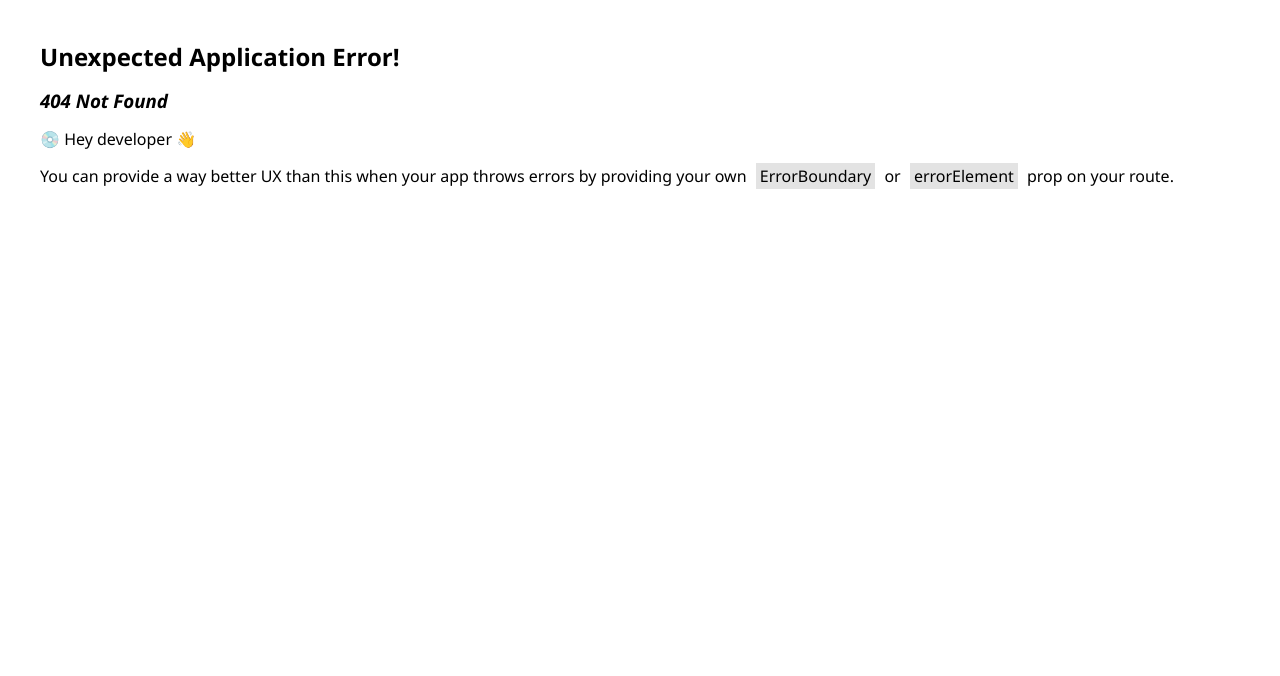
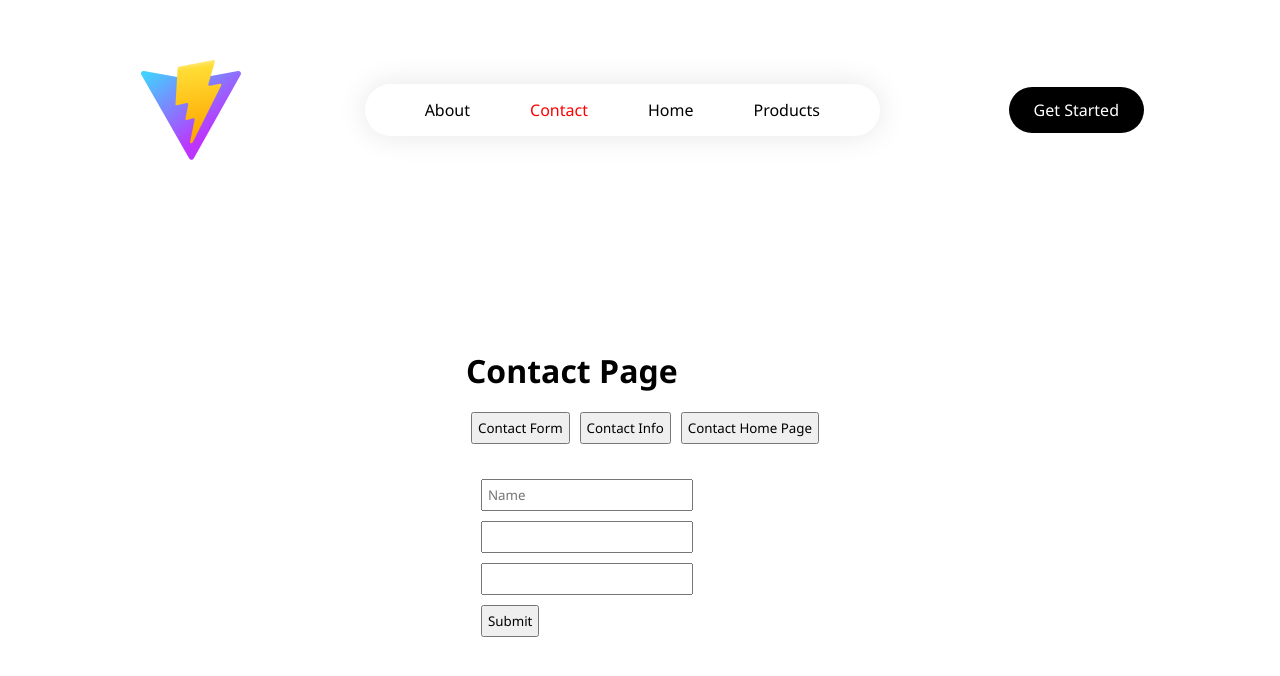
Before and after one commit to vivekwork2023/ReactRouter, a React (Vite) app: page /contact/form in a window 1280 px wide. Before the commit this address had no page. Shown: the top 676 px of the page. Built offline with nearby package versions, Linux system fonts and the light colour scheme.

Commit message:
Nested Layers

```diff
--- a/src/App.jsx
+++ b/src/App.jsx
@@ -6,12 +6,15 @@ import Home from './pages/Home';
 import About from './pages/About';
 import Contact from './pages/Contact';
 import RootLayout from './layout/RootLayout';
+import ContactLayout from './layout/ContactLayout';
+import ContactInfo from './components/ContactInfo';
+import ContactForm from './components/ContactForm';
 
 const App = () => {
 
   const router = createBrowserRouter(
     createRoutesFromElements(
-      <Route path='/' element={<RootLayout />}>
+      <Route path='' element={<RootLayout />}>
         <Route index element={<Home />} />
         {/* this index does not work until we include the {Outlet} in the RootLayout.
         When ever this renders, first it renders the RootLayout and then the rest */}
@@ -21,7 +24,11 @@ const App = () => {
 
         <Route path='about' element={<About />} />
 
-        <Route path='contact' element={<Contact />} />
+        <Route path='contact' element={<ContactLayout />} >
+          <Route path='info' element={<ContactInfo />} />
+          <Route path='form' element={<ContactForm />} />
+        </Route>
+
       </Route>
     )
   );
--- /dev/null
+++ b/src/components/ContactForm.jsx
@@ -0,0 +1,22 @@
+import React from 'react'
+
+const ContactForm = () => {
+  return (
+    <div>
+        <form action="">
+            <input type="text" placeholder='Name' />
+            <br />
+
+            <input type="email" className="Email" />
+            <br />
+
+            <input type="message" className="Message" />
+            <br />
+
+            <button type="submit"> Submit </button>
+        </form>
+    </div>
+  )
+}
+
+export default ContactForm
--- /dev/null
+++ b/src/components/ContactInfo.jsx
@@ -0,0 +1,14 @@
+import React from 'react'
+
+const ContactInfo = () => {
+    return (
+        <>
+            <div>Email: osjfio@gmail.com</div>
+            <div>Phone : 4567867 </div>
+            <div>Address: JIUHHUHIUJJKSFKNS</div>
+        </>
+
+    )
+}
+
+export default ContactInfo
--- a/src/components/Navbar.jsx
+++ b/src/components/Navbar.jsx
@@ -10,20 +10,20 @@ const Navbar = () => {
     <div className='navbar'>
         <img src={logo} alt='A log page' className='logo-img'/>
         <ul>
-          <NavLink to={'/about'}>
+          <NavLink to={'about'}>
             <li>About</li>
           </NavLink>
-          <NavLink to={'/contact'}>
+          <NavLink to={'contact'}>
             <li>Contact</li>
           </NavLink>
-          <NavLink to={'/'}>
+          <NavLink to={''}>
             <li>Home</li>
           </NavLink>
-          <NavLink to={'/products'}>
+          <NavLink to={'products'}>
             <li>Products</li>
           </NavLink>
         </ul>
-        <button onClick={() => { navigate('/about', {replace:true}) } }>Get Started</button>
+        <button onClick={() => { navigate('about', {replace:true}) } }>Get Started</button>
     </div>
   )
 }
--- /dev/null
+++ b/src/layout/ContactLayout.jsx
@@ -0,0 +1,14 @@
+import React from 'react';
+import Contact from '../pages/Contact';
+import { Outlet } from 'react-router-dom';
+
+const ContactLayout = () => {
+  return (
+    <div>
+        <Contact/>
+        <Outlet/>
+    </div>
+  )
+}
+
+export default ContactLayout
--- a/src/pages/Contact.jsx
+++ b/src/pages/Contact.jsx
@@ -1,8 +1,17 @@
 import React from 'react'
+import { useNavigate } from 'react-router-dom'
 
 const Contact = () => {
+  const navigate = useNavigate();
   return (
-    <h1>Contact</h1>
+  <>
+    <h1>Contact Page</h1>
+    <div>
+      <button onClick={() => { navigate('form')}}>Contact Form</button>
+      <button onClick={() => { navigate('info')}}>Contact Info</button>
+      <button onClick={() => { navigate('')}}>Contact Home Page</button>
+    </div>
+  </>
   )
 }
 
```
